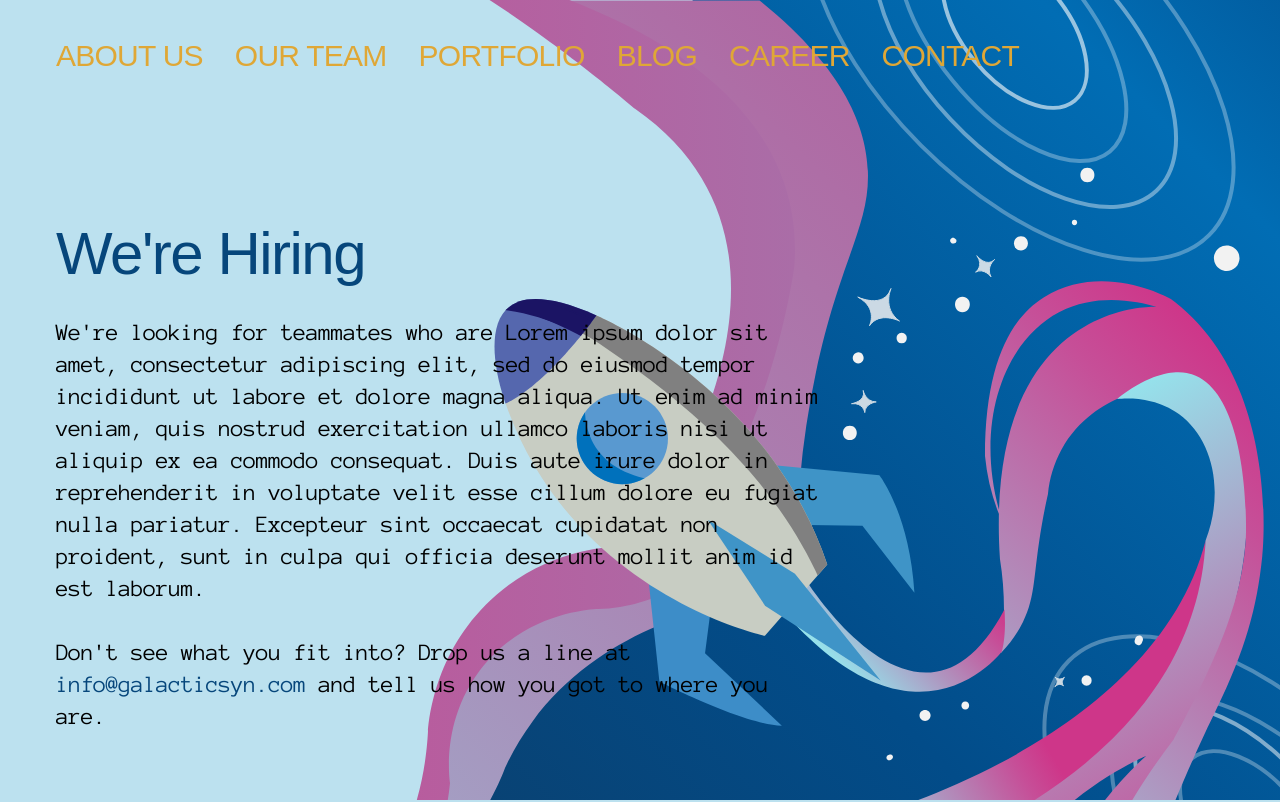
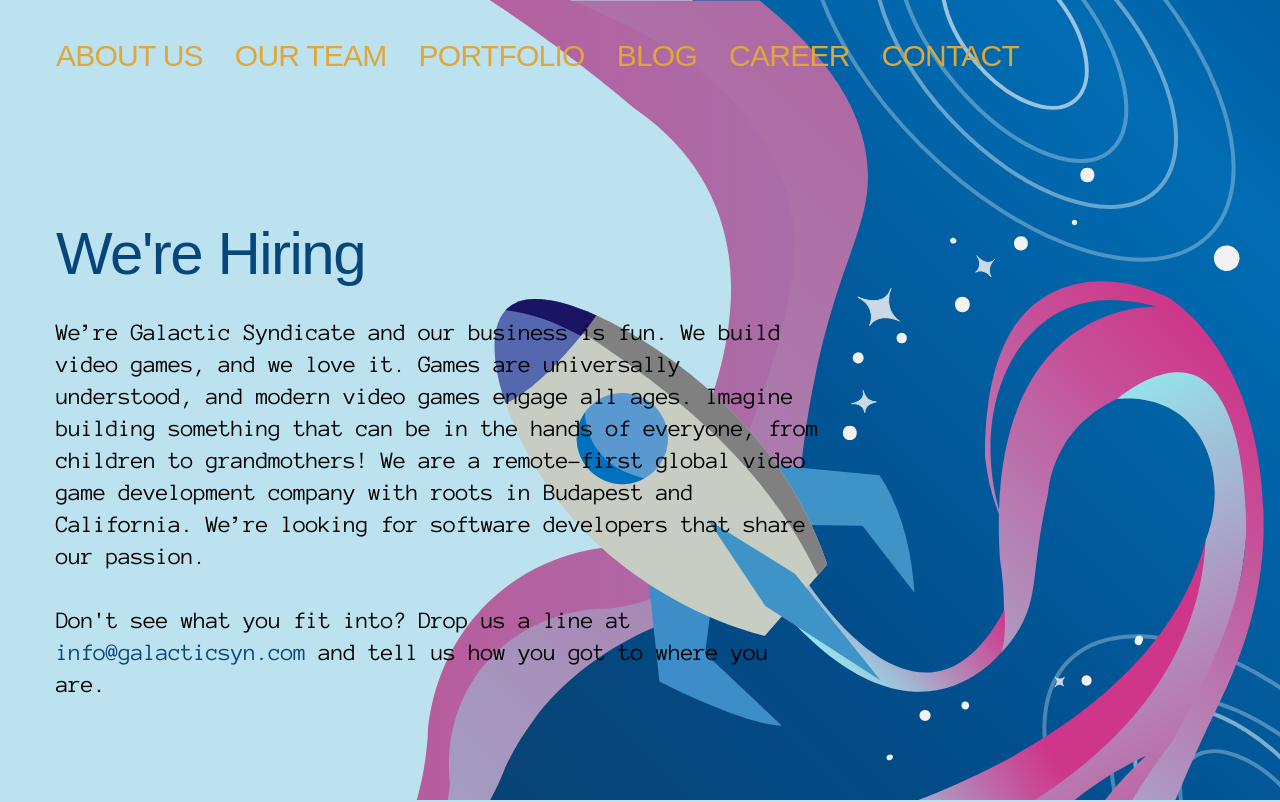
Before and after one commit to GalacticSyndicateGames/website, a SvelteKit app: page /career in a window 1280 px wide. Shown: the top 802 px of the page. Built offline with nearby package versions, Linux system fonts and the light colour scheme; a web font is replaced by a local one.

Commit message:
update careerpage intro

```diff
--- a/src/routes/career/+page.svelte
+++ b/src/routes/career/+page.svelte
@@ -20,13 +20,11 @@
 			We&apos;re Hiring
 		</h1>
 		<p class={textStyle}>
-			We're looking for teammates who are Lorem ipsum dolor sit amet,
-			consectetur adipiscing elit, sed do eiusmod tempor incididunt ut labore et
-			dolore magna aliqua. Ut enim ad minim veniam, quis nostrud exercitation
-			ullamco laboris nisi ut aliquip ex ea commodo consequat. Duis aute irure
-			dolor in reprehenderit in voluptate velit esse cillum dolore eu fugiat
-			nulla pariatur. Excepteur sint occaecat cupidatat non proident, sunt in
-			culpa qui officia deserunt mollit anim id est laborum.
+			We’re Galactic Syndicate and our business is fun. We build video games, and we love it.
+			Games are universally understood, and modern video games engage all ages.
+			Imagine building something that can be in the hands of everyone, from children to grandmothers!
+			We are a remote-first global video game development company with roots in Budapest and California.
+			We’re looking for software developers that share our passion.
 		</p>
 		<p class={textStyle}>
 			Don't see what you fit into? Drop us a line at <a
```
